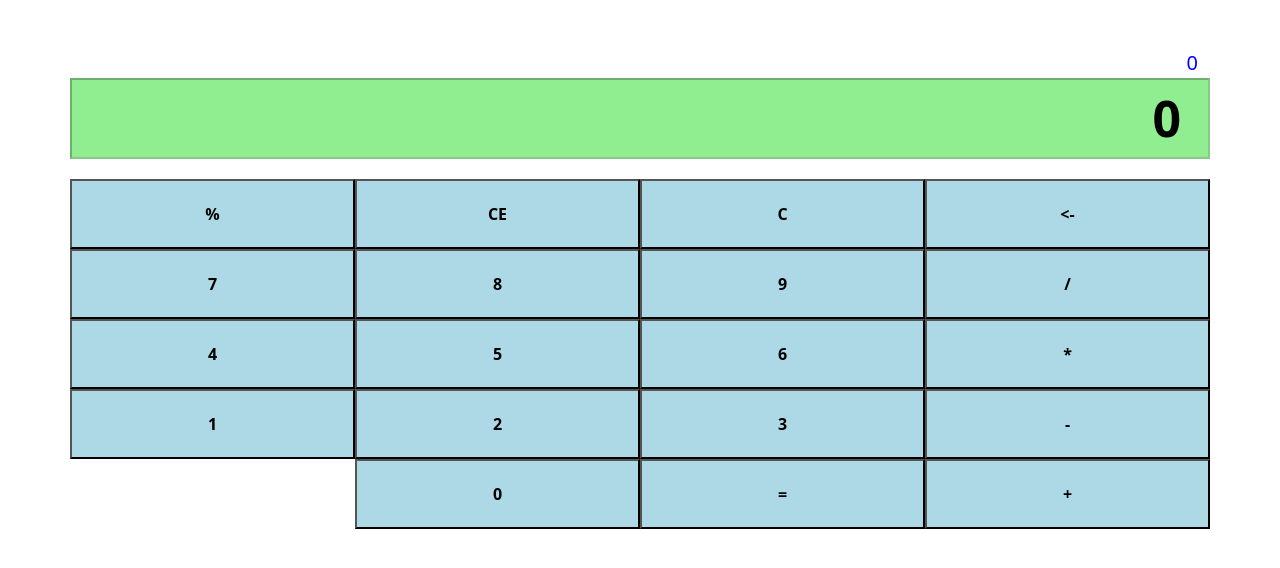
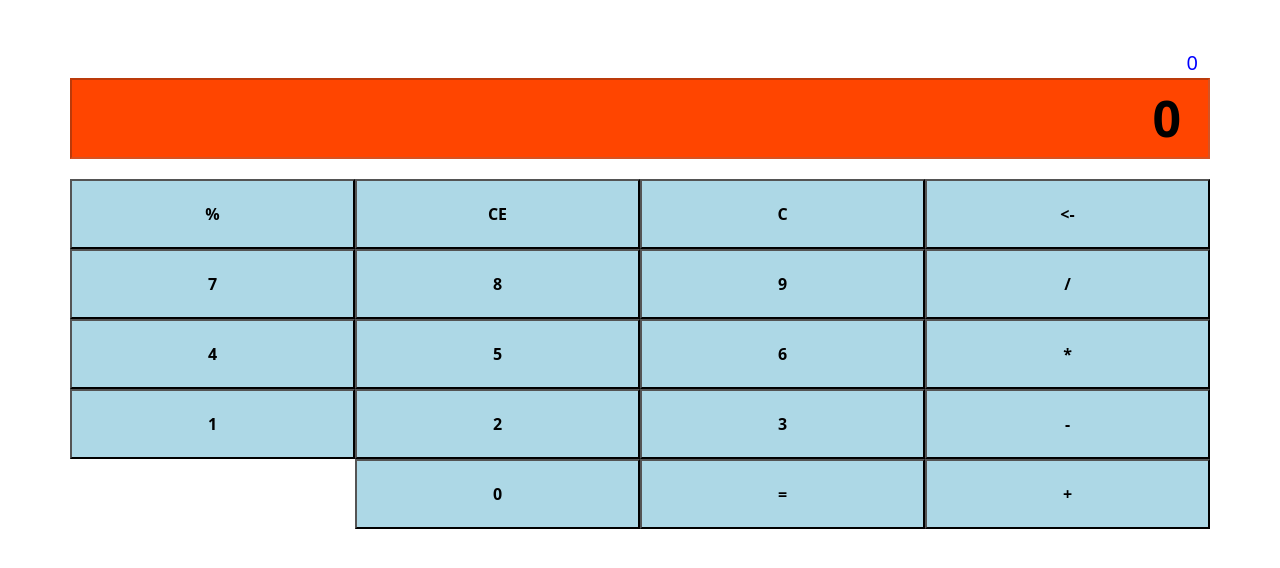
Before and after one commit to KaesarP/Calculadora, a plain HTML site: page index.html in a window 1280 px wide. Drawn offline with nearby package versions, Linux system fonts and the light colour scheme; some packages are replaced by stand-ins of ours; a script that the page names is missing.

Commit message:
Cambios color input

```diff
--- a/style.css
+++ b/style.css
@@ -1,5 +1,5 @@
 input {
-    background-color: lightgreen;
+    background-color: orangered;
     color: black;
     font-weight: bold;
 }
```
